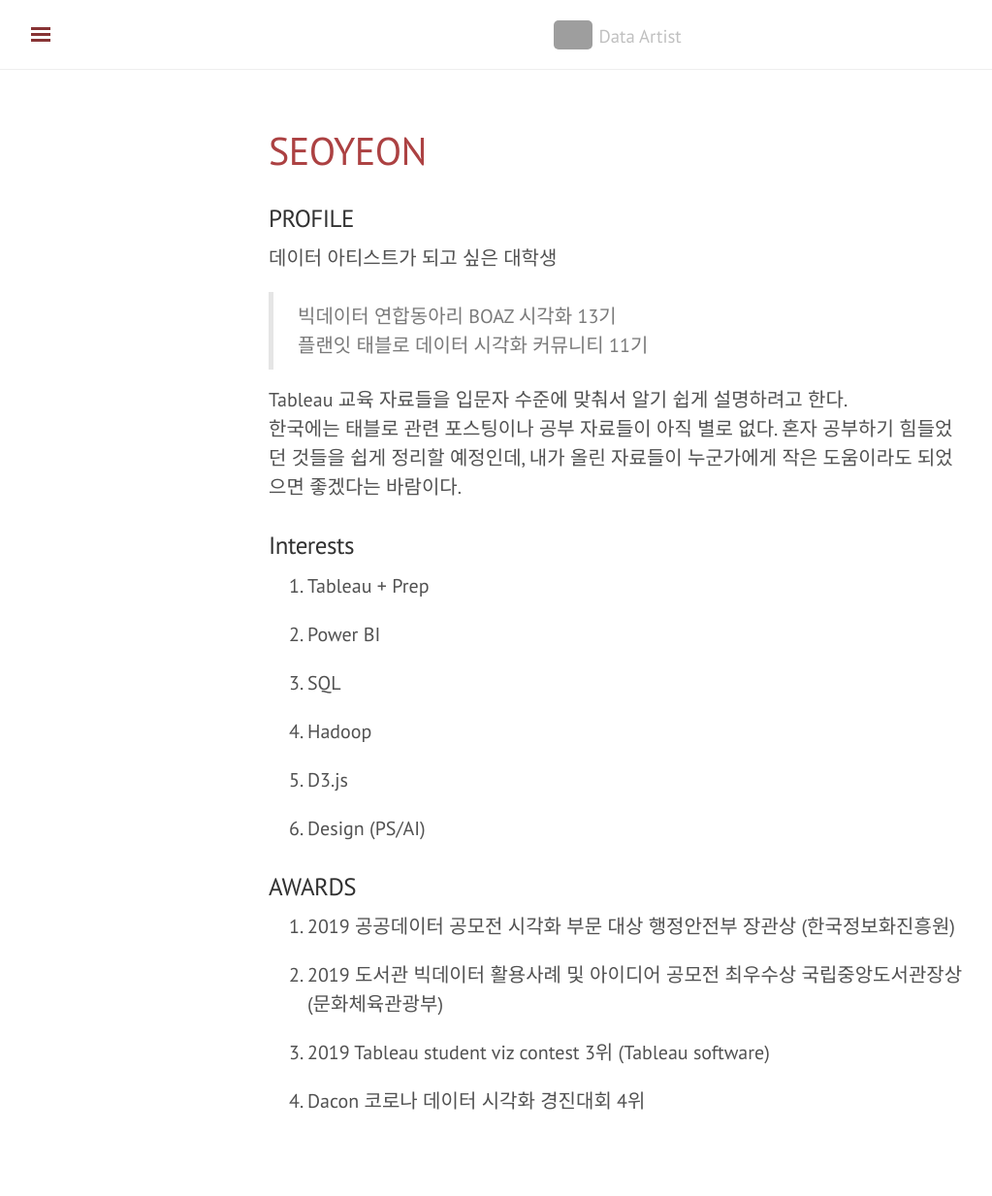
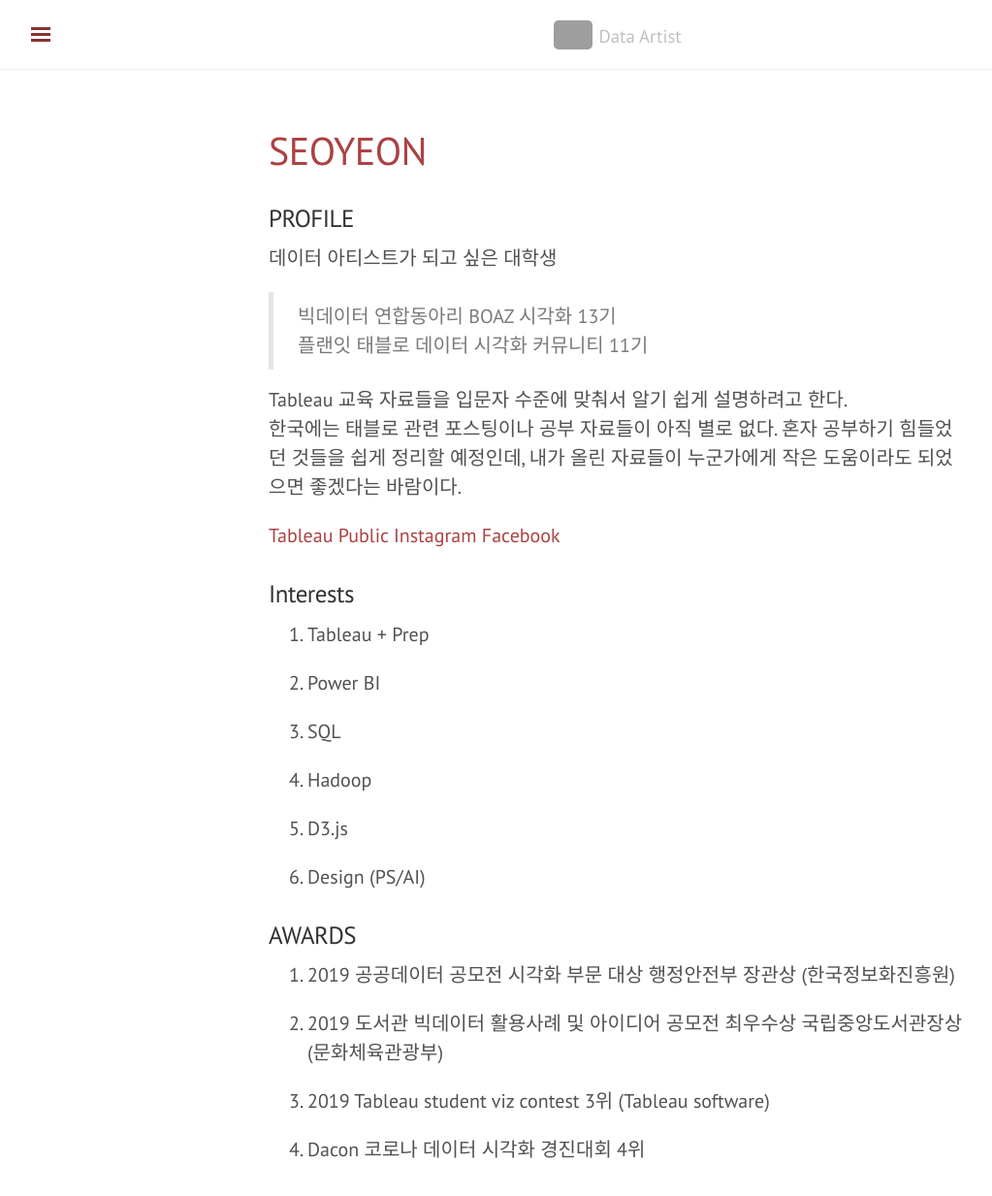
Before and after one commit to shanny924/shanny924.github.io, a Jekyll site: the page built from about.md, in a window 1280 px wide and 1280 px high. Shown: the top 1233 px of the window at 97% size, without its empty margins (3-1026 px from the left). Built offline with Jekyll 4.4.1, drawn with Linux system fonts in a browser that asks for light colours; nearby versions of some CDN libraries; comment, search, counter and statistics services are not loaded; grey boxes are pictures that could not be loaded.

Commit message:
Update about.md

```diff
--- a/about.md
+++ b/about.md
@@ -14,6 +14,9 @@
 Tableau 교육 자료들을 입문자 수준에 맞춰서 알기 쉽게 설명하려고 한다.
  한국에는 태블로 관련 포스팅이나 공부 자료들이 아직 별로 없다. 혼자 공부하기 힘들었던 것들을 쉽게 정리할 예정인데, 내가 올린 자료들이 누군가에게 작은 도움이라도 되었으면 좋겠다는 바람이다.
 
+[Tableau Public](https://public.tableau.com/profile/.83057946#!/)
+[Instagram](https://www.instagram.com/tableau_viz/)
+[Facebook](https://www.facebook.com/profile.php?id=100006337067524)
 
 
 ### Interests
```
